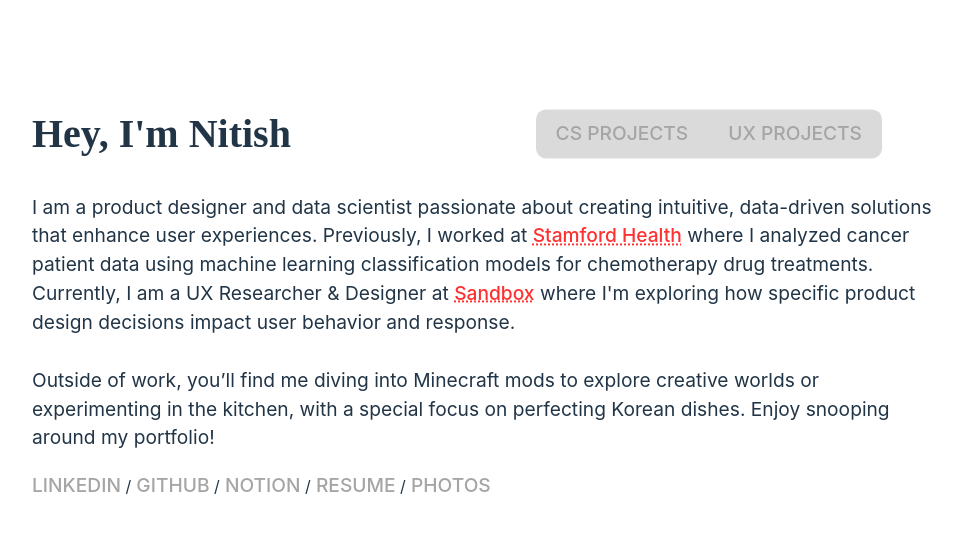
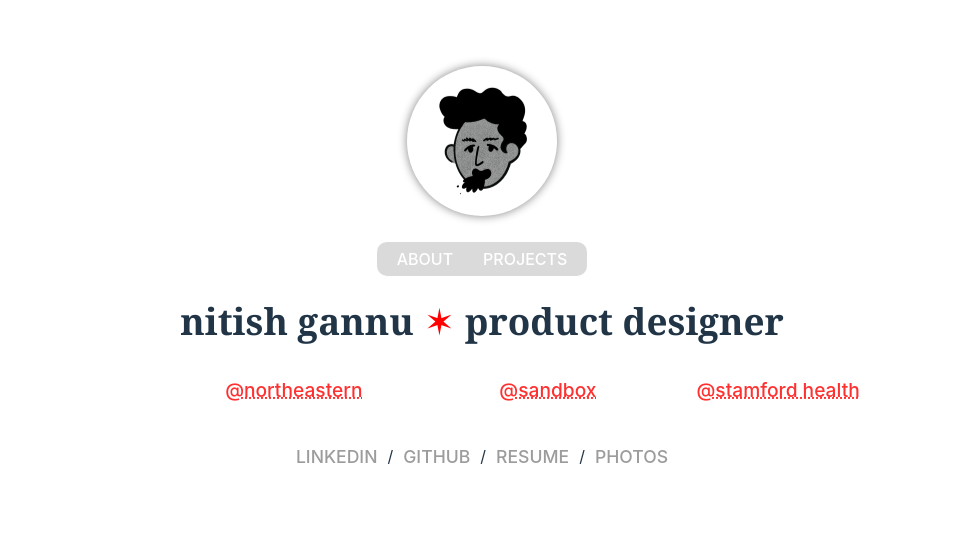
Before and after one commit to tissuepy/2025portfolio, a React (Vite) app: page / in a window 1280 px wide. Shown: the part 107-640 px from the top of the page, without its empty margins (158-1120 px from the left). Built offline with nearby package versions, Linux system fonts and the light colour scheme.

Commit message:
update content
updated layout of home/landing page, added an about me page, move cs projects to the cs projects/ux projects page (combined), changed ui and footer text positioning

```diff
--- a/src/App.css
+++ b/src/App.css
@@ -7,63 +7,197 @@
   display: flex;
   flex-direction: column;
   justify-content: center;
+  align-items: center; /* Center everything */
   max-width: 900px;
   width: 100%;
   padding: 100px;
+  text-align: center; /* Ensure text elements are centered */
 }
 
-/* Center header content */
+/* Header container now includes image */
 .header-container {
   display: flex;
-  justify-content: space-between;
+  flex-direction: column;
   align-items: center;
-  width: 100%;
-  max-width: 850px;
+  gap: 20px;
 }
 
+/* Profile image styling */
+.profile-image {
+  width: 150px; /* Adjust based on preference */
+  height: 150px;
+  border-radius: 100px; /* Slight rounding */
+  object-fit: cover;
+  box-shadow: 0px 0px 10px rgba(0, 0, 0, 0.488);
+  margin-top: -50px;
+}
 
+/* Title with subtitle */
+.heading-container {
+  display: flex;
+  align-items: center;
+  gap: 10px;
+}
+
+.heading {
+  font-size: 2.3rem;
+  font-family: Cambria, Cochin, Georgia, Times, 'Times New Roman', serif;
+  font-weight: bold;
+  display: flex;
+  align-items: center; /* Ensures text is properly aligned */
+  gap: 10px; /* Creates spacing between title and subheading */
+}
+
+/* Red small text next to name */
+.subheading {
+  font-size: 1.2rem;
+  color: rgb(255, 48, 48);
+  font-weight: 600;
+}
+
+/* Navigation bar */
 .nav-bar {
   display: flex;
-  gap: 20px;
-  padding: 10px;
-  border-radius: 10px;
+  gap: 10px; /* Reduce spacing between items */
+  padding: 5px 10px; /* Reduce padding to make it smaller */
+  border-radius: 10px; /* Slightly smaller border radius */
+  margin-top: 20px;
   background-color: #00000025;
-  color: #ffffff;
-  border-color: #ffffff
+  font-size: 1rem;
+  border-color:rgb(255, 255, 255);
 }
 
+/* Text block */
+.text-block {
+  width: 100%;
+  margin-top: 10px;
+  font-size: 1.0rem;
+  max-width: 900px;
+}
 
-.heading {
-  font-size: 2.5rem;
-  font-family: serif;
+/* Footer styles */
+.footer {
+  display: flex;
+  gap: 10px;
+  margin-top: 20px;
+}
+
+.footer-link {
+  text-decoration: none;
+  color: rgb(156, 156, 156);
+  font-size: 1.1rem;
+}
+
+.footer-link:hover {
+  color: rgb(255, 0, 0);
+}
+
+.underline {
+    text-decoration: underline dotted;
+    color: rgb(255, 48, 48);
+  }
+
+  .underline:hover {
+    color: rgb(255, 48, 48);
+  }
+
+.underline:hover {
+  color: rgb(255, 0, 0);
+}
+
+.nav-link {
+  text-decoration: none;
+  color: rgb(255, 255, 255);
+  font-size: 1.0rem;
+}
+
+.nav-link:hover {
+  color: rgb(255, 0, 0);
+}
+
+.staricon {
+  color: rgb(255, 0, 0);
+}
+
+.staricon:hover {
+  color: rgb(255, 255, 255);
+}
+
+/* Center the entire About container */
+.about-container {
+  position: absolute;
+  top: 50%;
+  left: 50%;
+  transform: translate(-50%, -50%);
+  min-height: 90vh;
+  width: 100%;
+  max-width: 1000px; /* Ensures content doesn’t stretch too far */
+  padding: 40px;
+  background-color: #242424;
+  display: flex;
+  flex-direction: column;
+  align-items: center;
+}
+
+/* Keep the navigation bar centered */
+.nav-bar2 {
+  display: flex;
+  margin-top: 75px;
+  justify-content: center;
+  align-items: center;
+  gap: 5px;
+  width: 100%;
+  font-size: 1.2rem;
+}
+
+.nav-item {
+  margin: 0 10px; /* Adds spacing between nav items */
+  color: #ffffff;
+  font-weight: normal;
+}
+
+.nav-item:hover {
+  color: rgb(255, 21, 21);
+}
+
+/* About page content layout */
+.about-content {
+  display: flex;
+  align-items: center;
+  gap: 40px;
+  margin-top: 80px;
+  width: 100%;
+  max-width: 900px;
+}
+
+/* Image formatting */
+.about-image {
+  width: 280px; /* Adjust width for a rectangular shape */
+  height: 360px; /* Adjust height for a rectangular shape */
+  border-radius: 10px; /* Curved edges */
+  margin-left: -100px;
+  object-fit: cover;
+}
+
+/* Left-aligned text */
+.about-text {
+  flex: 1;
+  text-align: left;
+  margin-left: 100px;
 }
 
 .text-block {
-  width: 100%;
-  margin-top: 10px;
+  color: white;
   font-size: 1.2rem;
-  max-width: 900px;
+  line-height: 1.5;
 }
 
+/* Underlined links */
 .underline {
   text-decoration: underline dotted;
   color: rgb(255, 48, 48);
 }
 
 .underline:hover {
-  color:  rgb(255, 48, 48);
+  color: rgb(255, 48, 48);
 }
-
-.link {
-  color: rgb(165, 165, 165);
-  font-size: 1.2rem;
-
-}
-
-.link:hover {
-  color: rgb(255, 0, 0); /* Change to a darker shade of blue on hover */
-}
-
-.coloralt {
-  color: rgb(201, 0, 0);
-}
--- a/src/App.tsx
+++ b/src/App.tsx
@@ -2,7 +2,7 @@ import { BrowserRouter as Router, Route, Routes } from "react-router-dom";
 import PortfolioText from "./home";
 import UXProjects from "./ux-projects";
 import "./App.css";
-import CSProjects from "./cs-projects";
+import About from "./about";
 
 const App = () => {
   return (
@@ -10,7 +10,7 @@ const App = () => {
       <Routes>
         <Route path="/" element={<PortfolioText />} />
         <Route path="/ux-projects" element={<UXProjects />} />
-        <Route path="/cs-projects" element={<CSProjects />} />
+        <Route path="/cs-projects" element={<About />} />
       </Routes>
     </Router>
   );
--- /dev/null
+++ b/src/about.tsx
@@ -0,0 +1,33 @@
+import "./App.css";
+
+const About = () => {
+  return (
+    <div className="about-container">
+      <nav className="nav-bar3">
+        <span className="nav-item">
+        <a href="/" className="nav-item">HOME</a>
+        </span>
+        <span className="divider">//</span>
+        <span className="nav-item">ABOUT ME</span>
+        <div className="nav-line"></div>
+      </nav>
+
+      <div className="about-content">
+        <img src="pfp.JPG" alt="Your Image" className="about-image" />
+        <div className="about-text">
+          <h1 className="heading">about me</h1>
+          <p className="text-block">
+          I am a product designer and data scientist passionate about creating intuitive, data-driven solutions that enhance user experiences.
+          Previously, I worked at <a href="https://www.stamfordhealth.org/care-treatment/research/" className="underline">Stamford Health</a> where I analyzed cancer patient data using machine learning classification models for chemotherapy drug treatments.
+          Currently, I am a UX Researcher & Designer at <a href="https://www.sandboxnu.com/" className="underline">Sandbox</a>  where I'm exploring how specific product design decisions impact user behavior and response.
+          </p>
+          <p className="text-block">
+            Have fun snooping around my portfolio!
+          </p>
+        </div>
+      </div>
+    </div>
+  );
+};
+
+export default About;
--- a/src/cs-projects.tsx
+++ /dev/null
@@ -1,44 +0,0 @@
-import { Link } from "react-router-dom";
-import "./cs-projects.css";
-
-const CSProjects = () => {
-  return (
-    <div className="ux-projects-container">
-      <nav className="nav-bar2">
-        <span className="nav-item">
-          <Link to="/" className="footer-link link">HOME</Link>
-        </span>
-        <span className="divider">//</span>
-        <span className="nav-item">CS PROJECTS</span>
-        <div className="nav-line"></div>
-      </nav>
-
-      <div className="project-list">
-        <Link to="https://github.com/tissuepy/StudyHive" className="project-item">
-          <span className="project-number">01 //</span>
-          <span className="project-name">StudyHive</span>
-          <span className="project-line"></span>
-          <span className="project-year">2024</span>
-        </Link>
-
-        <Link to="https://github.com/tissuepy/biometricanalysis" className="project-item">
-          <span className="project-number">02 //</span>
-          <span className="project-name">FingerScan</span>
-          <span className="project-line"></span>
-          <span className="project-year">2025</span>
-        </Link>
-
-        <Link to="https://easy-iron-95a.notion.site/Wardrobe-19534c722e4280ba91c5f5db71c5f47e" className="project-item">
-          <span className="project-number">03 //</span>
-          <span className="project-name">PySurvey</span>
-          <span className="project-line"></span>
-
-          <span className="project-year">2025</span>
-        </Link>
-
-      </div>
-    </div>
-  );
-};
-
-export default CSProjects;
--- a/src/home.tsx
+++ b/src/home.tsx
@@ -1,33 +1,30 @@
 import "./App.css";
-
 
 const PortfolioText = () => {
   return (
     <div className="portfolio-container">
+
+<div className="image-container">
+        <img src="icon.png" alt="Your Image Here" className="profile-image" />
+      </div>
+
+      <nav className="nav-bar">
+          <span className="nav-item font-bold"><a href="cs-projects" className="nav-link">ABOUT</a></span>
+          <span className="nav-item text-gray-400"><a href="ux-projects" className="nav-link">PROJECTS</a></span>
+        </nav>
+
       <div className="header-container">
-  <h1 className="heading">Hey, I'm Nitish</h1>
-  <nav className="nav-bar">
-    <span className="nav-item font-bold"><a href="cs-projects" className="footer-link link">CS PROJECTS</a></span>
-    <span className="nav-item text-gray-400"><a href="ux-projects" className="footer-link link">UX PROJECTS</a></span>
-  </nav>
-</div>
+        <h1 className="heading">nitish gannu <a href="#" className="staricon">✶</a> product designer</h1>
+      </div>
 
-<p className="text-block">
-        I am a product designer and data scientist passionate about creating intuitive, data-driven solutions that enhance user experiences.
-        Previously, I worked at <a href="https://www.stamfordhealth.org/care-treatment/research/" className="underline">Stamford Health</a> where I analyzed cancer patient data using machine learning classification models for chemotherapy drug treatments.
-        Currently, I am a UX Researcher & Designer at <a href="https://www.sandboxnu.com/" className="underline">Sandbox</a> where I'm exploring how specific product design decisions impact user behavior and response.
-      </p>
 
       <p className="text-block">
-        Outside of work, you’ll find me diving into Minecraft mods to
-        explore creative worlds or experimenting in the kitchen, with a special focus on perfecting
-        Korean dishes. Enjoy snooping around my portfolio!
+        data science <a href="https://www.stamfordhealth.org/care-treatment/research/" className="underline">@northeastern</a> // ux research <a href="https://www.sandboxnu.com/" className="underline">@sandbox</a> & biostats <a href="https://www.stamfordhealth.org/care-treatment/research/" className="underline">@stamford health</a>
       </p>
 
       <footer className="footer">
         <a href="https://www.linkedin.com/in/nitishgannu/" className="footer-link link">LINKEDIN</a> /
         <a href="https://github.com/tissuepy" className="footer-link link"> GITHUB</a> /
-        <a href="https://easy-iron-95a.notion.site/UX-Design-Projects-19534c722e428091bdd8cec96de8dd65" className="footer-link link"> NOTION</a> /
         <a href="https://drive.google.com/drive/folders/1I_xEZgdQmrSTr0WnPdEhSLVqXDFmufz9?usp=drive_link" className="footer-link link"> RESUME</a> /
         <a href="https://vsco.co/nitissue/gallery" className="footer-link link"> PHOTOS</a>
       </footer>
--- a/src/ux-projects.tsx
+++ b/src/ux-projects.tsx
@@ -6,14 +6,17 @@ const UXProjects = () => {
     <div className="ux-projects-container">
       <nav className="nav-bar2">
         <span className="nav-item">
-          <Link to="/" className="footer-link link">HOME</Link>
+          <Link to="/" className="nav-item">HOME</Link>
         </span>
         <span className="divider">//</span>
-        <span className="nav-item">UX PROJECTS</span>
+        <span className="nav-item">PROJECTS</span>
         <div className="nav-line"></div>
       </nav>
 
       <div className="project-list">
+
+      <h1 className="heading"> ux <a href="#" className="staricon">✶</a> projects</h1>
+
         <Link to="https://www.notion.so/Safehub-19534c722e4280a69ff3e3b0650b9136?pvs=4" className="project-item">
           <span className="project-number">01 //</span>
           <span className="project-name">Safehub</span>
@@ -41,6 +44,30 @@ const UXProjects = () => {
           <span className="project-line"></span>
           <span className="project-year">2023</span>
         </Link>
+
+        <h1 className="heading">cs <a href="#" className="staricon">✶</a> projects</h1>
+
+        <Link to="https://github.com/tissuepy/StudyHive" className="project-item">
+          <span className="project-number">01 //</span>
+          <span className="project-name">StudyHive</span>
+          <span className="project-line"></span>
+          <span className="project-year">2024</span>
+        </Link>
+
+        <Link to="https://github.com/tissuepy/biometricanalysis" className="project-item">
+          <span className="project-number">02 //</span>
+          <span className="project-name">FingerScan</span>
+          <span className="project-line"></span>
+          <span className="project-year">2025</span>
+        </Link>
+
+        <Link to="https://easy-iron-95a.notion.site/Wardrobe-19534c722e4280ba91c5f5db71c5f47e" className="project-item">
+          <span className="project-number">03 //</span>
+          <span className="project-name">PySurvey</span>
+          <span className="project-line"></span>
+
+          <span className="project-year">2025</span>
+        </Link>
       </div>
     </div>
   );
```
Also changed, not shown: src/projects.css (+11 -0 lines), 1 other file (tests, documents, lock files or other folders).
